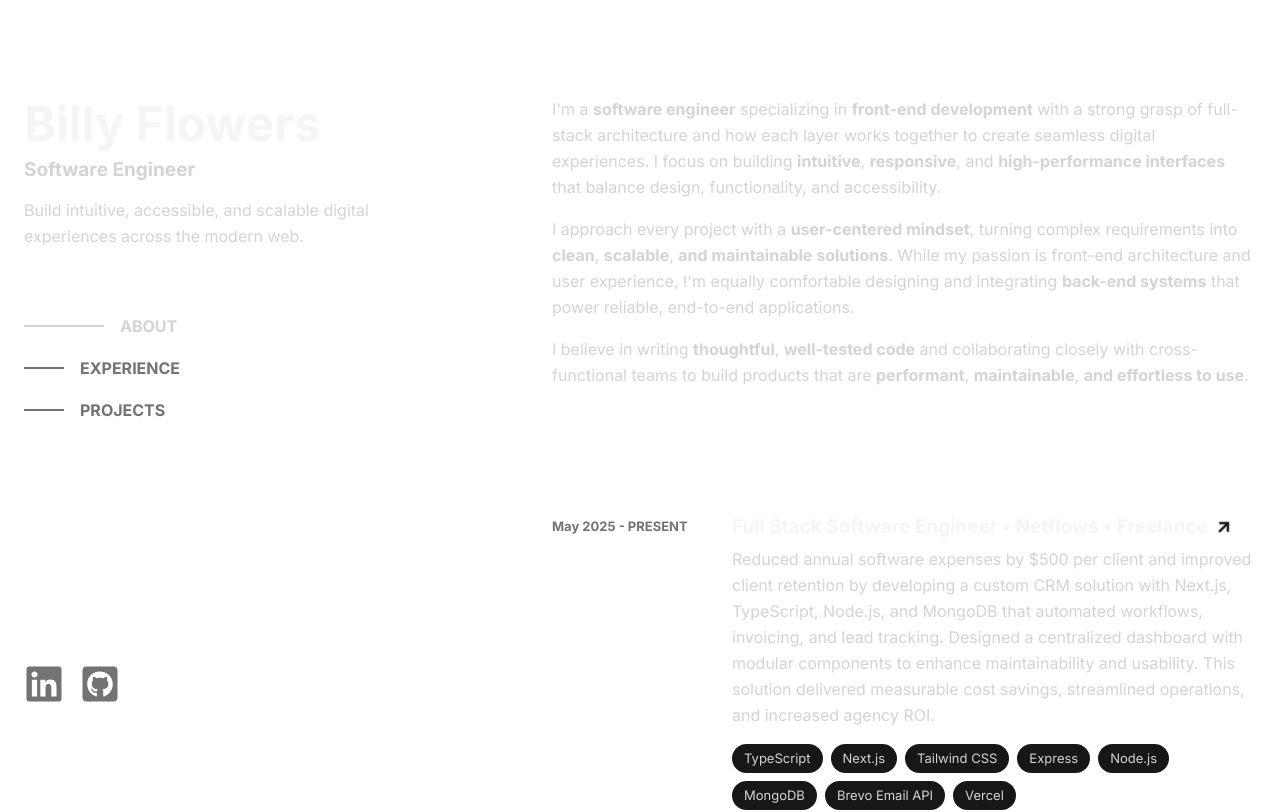
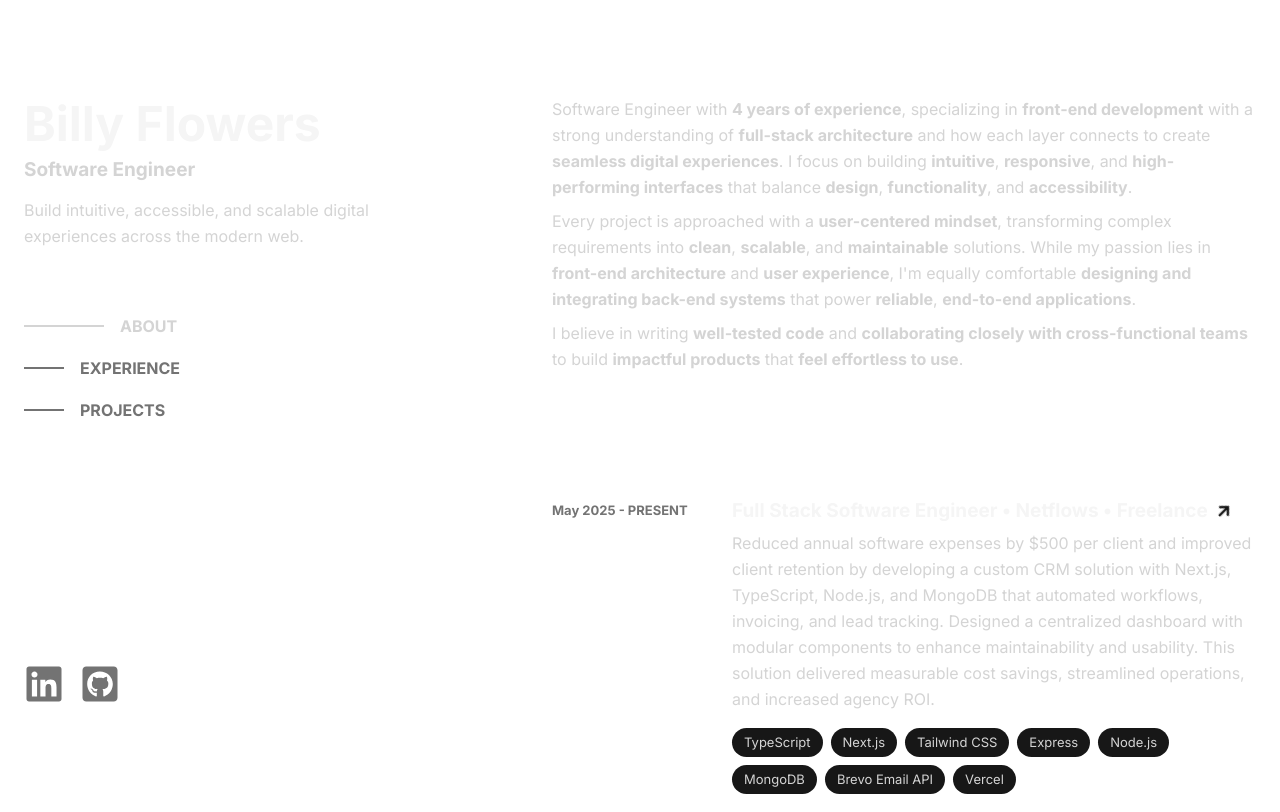
Before and after one commit to flowz0/bswe-portfolio, a Next.js app: page / in a window 1280 px wide. Shown: the top 812 px of the page. Built offline with nearby package versions, Linux system fonts and the light colour scheme.

Commit message:
fix: update section content in About component

```diff
--- a/components/sections/About.tsx
+++ b/components/sections/About.tsx
@@ -3,13 +3,13 @@ export default function About() {
     <section id="about" className="scroll-mt-20">
       <h2 className="text-h3 font-bold text-neutral-100 lg:hidden">About</h2>
       <p className="text-p text-neutral-300 mt-4 lg:mt-0">
-        I&apos;m a <strong>software engineer</strong> specializing in <strong>front-end development</strong> with a strong grasp of full-stack architecture and how each layer works together to create seamless digital experiences. I focus on building <strong>intuitive</strong>, <strong>responsive</strong>, and <strong>high-performance interfaces</strong> that balance design, functionality, and accessibility.
+        Software Engineer with <strong>4 years of experience</strong>, specializing in <strong>front-end development</strong> with a strong understanding of <strong>full-stack architecture</strong> and how each layer connects to create <strong>seamless digital experiences</strong>. I focus on building <strong>intuitive</strong>, <strong>responsive</strong>, and <strong>high-performing interfaces</strong> that balance <strong>design</strong>, <strong>functionality</strong>, and <strong>accessibility</strong>.
       </p>
-      <p className="text-p text-neutral-300 mt-4">
-        I approach every project with a <strong>user-centered mindset</strong>, turning complex requirements into <strong>clean</strong>, <strong>scalable</strong>, <strong>and maintainable solutions</strong>. While my passion is front-end architecture and user experience, I&apos;m equally comfortable designing and integrating <strong>back-end systems</strong> that power reliable, end-to-end applications.
+      <p className="text-p text-neutral-300 mt-2">
+        Every project is approached with a <strong>user-centered mindset</strong>, transforming complex requirements into <strong>clean</strong>, <strong>scalable</strong>, and <strong>maintainable</strong> solutions. While my passion lies in <strong>front-end architecture</strong> and <strong>user experience</strong>, I&apos;m equally comfortable <strong>designing and integrating back-end systems</strong> that power <strong>reliable</strong>, <strong>end-to-end applications</strong>.
       </p>
-      <p className="text-p text-neutral-300 mt-4">
-        I believe in writing <strong>thoughtful</strong>, <strong>well-tested code</strong> and collaborating closely with cross-functional teams to build products that are <strong>performant</strong>, <strong>maintainable</strong>, <strong>and effortless to use</strong>.
+      <p className="text-p text-neutral-300 mt-2">
+        I believe in writing <strong>well-tested code</strong> and <strong>collaborating closely with cross-functional teams</strong> to build <strong>impactful products</strong> that <strong>feel effortless to use</strong>.
       </p>
     </section>
   );
```
